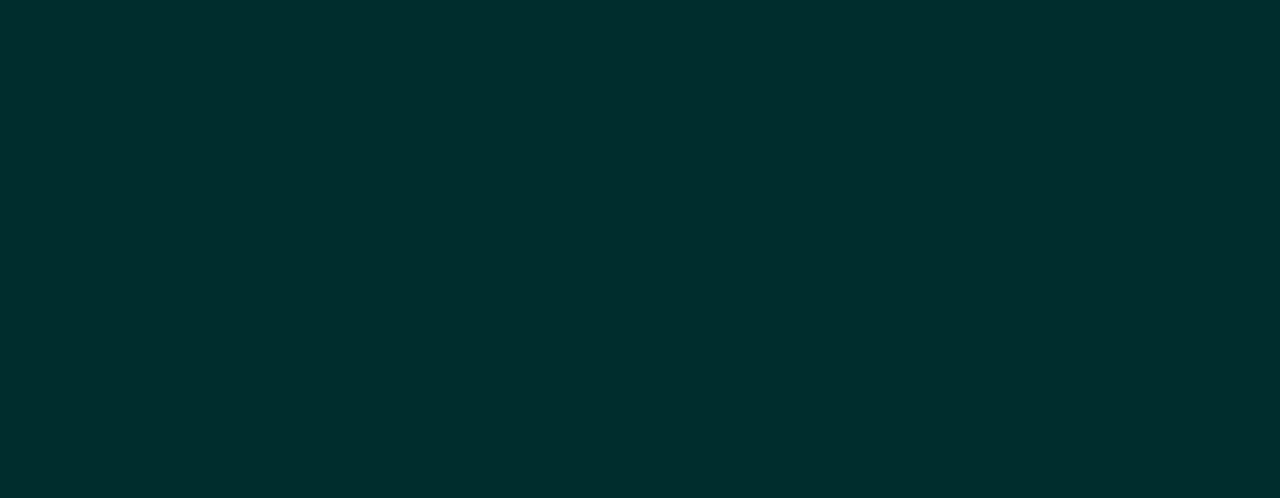
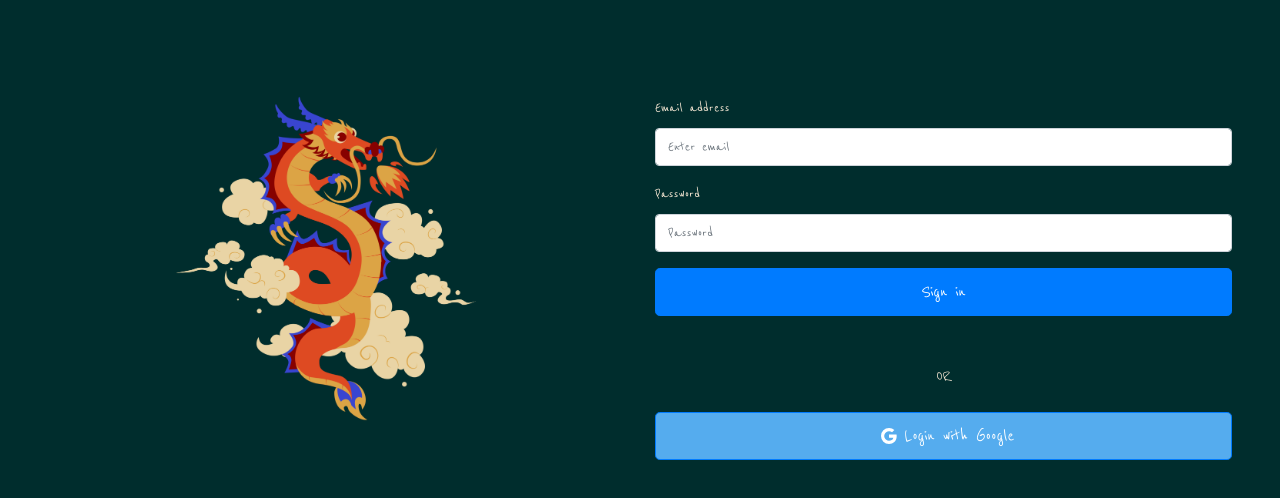
Before and after one commit to DianaBerte/MandarinApp-FE, a React (Create React App) app: page /login in a window 1280 px wide. Before the commit this address had no page. Shown: the top 498 px of the page. Built offline with nearby package versions, Linux system fonts and the light colour scheme; a web font is replaced by a local one.

Commit message:
Creates login form and adds image

```diff
--- a/package.json
+++ b/package.json
@@ -1,6 +1,7 @@
 {
   "dependencies": {
     "@reduxjs/toolkit": "^1.9.3",
+    "axios": "^1.4.0",
     "bootstrap": "^4.6.0",
     "react": "^18.2.0",
     "react-bootstrap": "^1.6.6",
@@ -9,6 +10,7 @@
     "react-redux": "^8.0.5",
     "react-router-dom": "^6.10.0",
     "react-scripts": "^5.0.1",
+    "react-toastify": "^9.1.2",
     "redux-devtools-extension": "^2.13.9",
     "redux-persist": "^6.0.0",
     "redux-thunk": "^2.4.2",
--- a/src/App.jsx
+++ b/src/App.jsx
@@ -5,13 +5,15 @@ import { BrowserRouter, Routes, Route } from "react-router-dom";
 import Homepage from "./pages/Homepage/Homepage.jsx";
 import GameOne from "./pages/Games/Beginner/gameOne.jsx";
 import ChooseYourLevel from "./pages/Homepage/ChooseYourLevel.jsx";
-import StartPage from "./pages/Homepage/StartPage";
+import StartPage from "./pages/Homepage/StartPage.jsx";
+import LoginComponent from "./pages/Login/LoginComponent.jsx";
 
 function App() {
     return (
         <BrowserRouter>
             <Routes>
                 <Route path="/" element={<Homepage />}  />
+                <Route path="/login" element={<LoginComponent /> } />
                 <Route path="/chooseYourLevel" element={<ChooseYourLevel />} />
                 <Route path="/start/:level" element={< StartPage />} />
                 <Route path="/games/:level" element={<GameOne />}  />
--- a/src/assets/global.css
+++ b/src/assets/global.css
@@ -274,3 +274,9 @@ body {
   font-weight: 600;
   align-self: center;
 }
+
+/* ********************************* DESIGNS ******************************** */
+
+.dragon {
+  width: 100%;
+}
--- /dev/null
+++ b/src/pages/Login/LoginComponent.jsx
@@ -0,0 +1,84 @@
+import { useState } from "react"
+import axios from "axios"
+import { Form, Button, Alert, Container, Row, Col } from "react-bootstrap"
+import { useNavigate } from "react-router-dom"
+import { toast } from "react-toastify"
+import ChineseDragon from "../../assets/img/ChineseDragon.png"
+
+const LoginComponent = () => {
+  const [email, setEmail] = useState("")
+  const [password, setPassword] = useState("")
+  const [error, setError] = useState("")
+  const navigate = useNavigate()
+
+  const handleSubmit = async e => {
+    try {
+      e.preventDefault()
+      const { data } = await axios.post("http://localhost:3001/users/login", {
+        email,
+        password,
+      })
+      toast("Login successfull! 💪", { autoClose: 1000 })
+      localStorage.setItem("accessToken", data.accessToken)
+      navigate("/users")
+    } catch (error) {
+      setError(error.response.data.message)
+    }
+  }
+  return (
+    <Container fluid className="p-5 my-5">
+      <Row>
+        <Col col="10" md="6">
+            <img className="dragon" src={ChineseDragon} alt="Chinese dragon" />
+        </Col>
+        <Col col="4" md="6">
+          <Form onSubmit={e => handleSubmit(e)}>
+            <Form.Group className="mb-3">
+              <Form.Label>Email address</Form.Label>
+              <Form.Control
+                type="email"
+                placeholder="Enter email"
+                onChange={val => setEmail(val.currentTarget.value)}
+              />
+            </Form.Group>
+            <Form.Group className="mb-3">
+              <Form.Label>Password</Form.Label>
+              <Form.Control
+                type="password"
+                placeholder="Password"
+                onChange={val => setPassword(val.currentTarget.value)}
+              />
+            </Form.Group>
+
+            <Button className="mb-4 w-100" size="lg" type="submit">
+              Sign in
+            </Button>
+
+            <div className="d-flex justify-content-center my-4">
+              <p className="text-center fw-bold mx-3 mb-0">OR</p>
+            </div>
+
+            <a href="http://localhost:3001/users/googleLogin">
+              <Button className="mb-4 w-100" size="lg" style={{ backgroundColor: "#55acee" }}>
+                <svg
+                  xmlns="http://www.w3.org/2000/svg"
+                  width="16"
+                  height="16"
+                  fill="currentColor"
+                  className="bi bi-google mx-2"
+                  viewBox="0 0 16 16"
+                >
+                  <path d="M15.545 6.558a9.42 9.42 0 0 1 .139 1.626c0 2.434-.87 4.492-2.384 5.885h.002C11.978 15.292 10.158 16 8 16A8 8 0 1 1 8 0a7.689 7.689 0 0 1 5.352 2.082l-2.284 2.284A4.347 4.347 0 0 0 8 3.166c-2.087 0-3.86 1.408-4.492 3.304a4.792 4.792 0 0 0 0 3.063h.003c.635 1.893 2.405 3.301 4.492 3.301 1.078 0 2.004-.276 2.722-.764h-.003a3.702 3.702 0 0 0 1.599-2.431H8v-3.08h7.545z" />
+                </svg>
+                Login with Google
+              </Button>
+            </a>
+          </Form>
+        </Col>
+      </Row>
+      <Row>{error && <Alert variant="danger">{error}</Alert>}</Row>
+    </Container>
+  )
+}
+
+export default LoginComponent
```
Also changed, not shown: src/assets/img/ChineseDragon.png (added), 1 other file (tests, documents, lock files or other folders).
